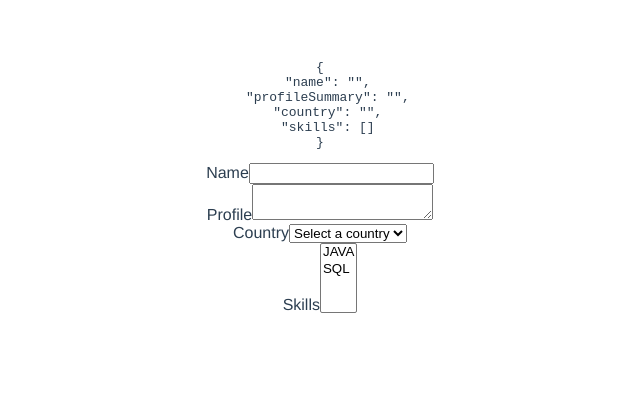
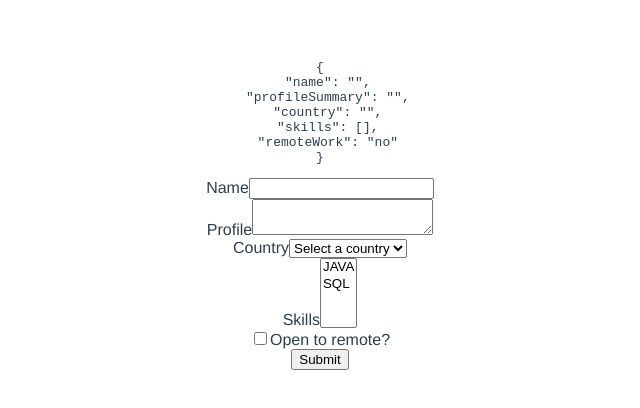
Before and after one commit to rehanrehman389/vue-learning, a Vue app: page / in a window 1280 px wide. Shown: the top 408 px of the page, without its empty margins (320-960 px from the left). Built offline with nearby package versions, Linux system fonts and the light colour scheme.

Commit message:
form handling submit event

```diff
--- a/src/App.vue
+++ b/src/App.vue
@@ -2,7 +2,7 @@
   <div>
     <pre>{{ formValues }}</pre>
   </div>
-  <form>
+  <form @submit="submitForm">
     <div>
       <label for="name">Name</label>
       <input type="text" id="name" v-model="formValues.name">
@@ -26,6 +26,12 @@
         <option value="sql">SQL</option>
       </select>
     </div>
+    <div>
+      <input type="checkbox" id="remotework" v-model="formValues.remoteWork" true-value="yes" false-value="no" />
+      <label for="remotework">Open to remote?</label>
+    </div>
+
+    <div><button>Submit</button></div>
   </form>
 </template>
 
@@ -39,11 +45,16 @@ export default {
         name: '',
         profileSummary: '',
         country: '',
-        skills: []
+        skills: [],
+        remoteWork: "no"
       }
     }
   },
   methods: {
+    submitForm(event) {
+      event.preventDefault()
+      console.log('Form Values', this.formValues)
+    }
   }
 }
 </script>
```
